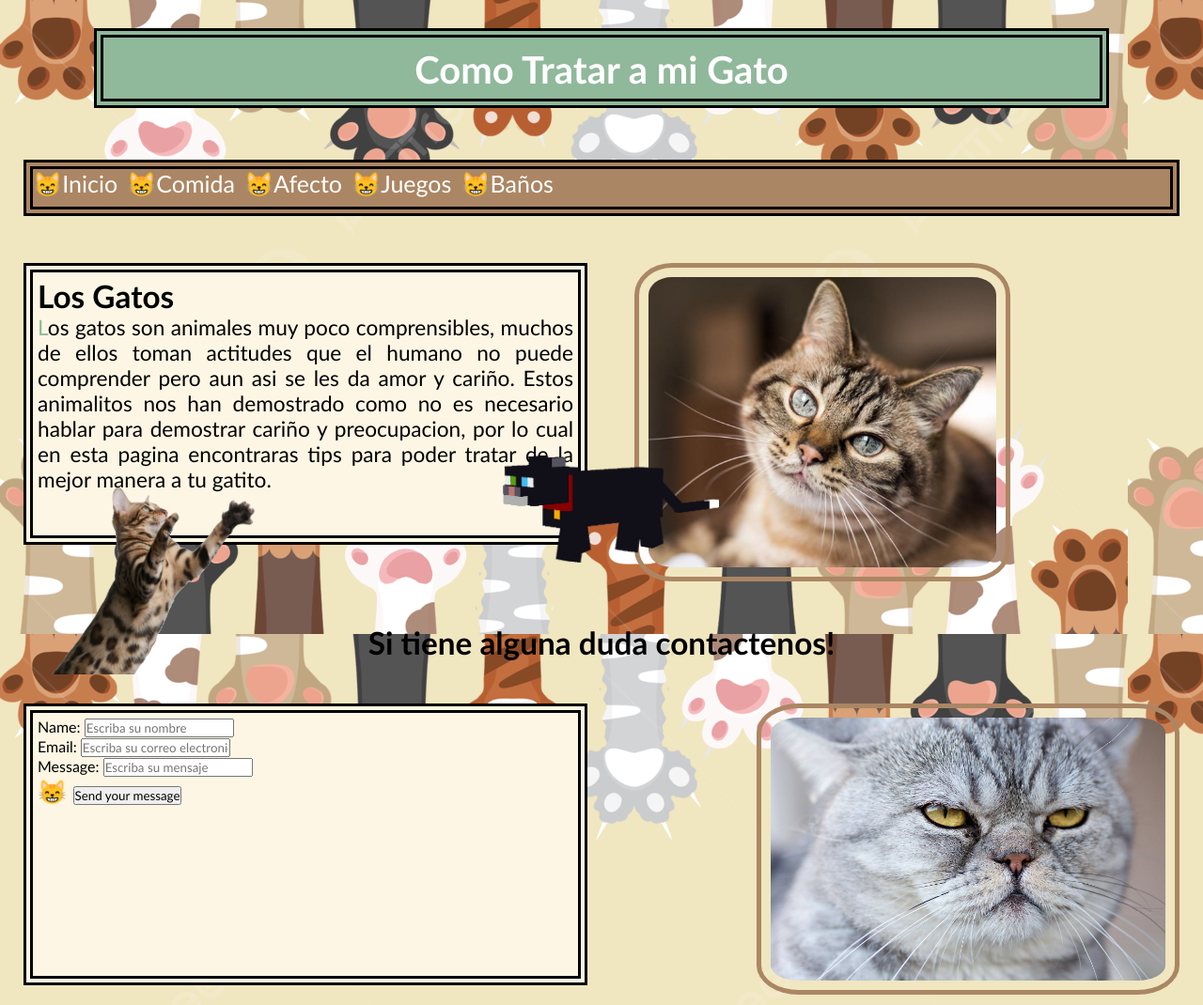
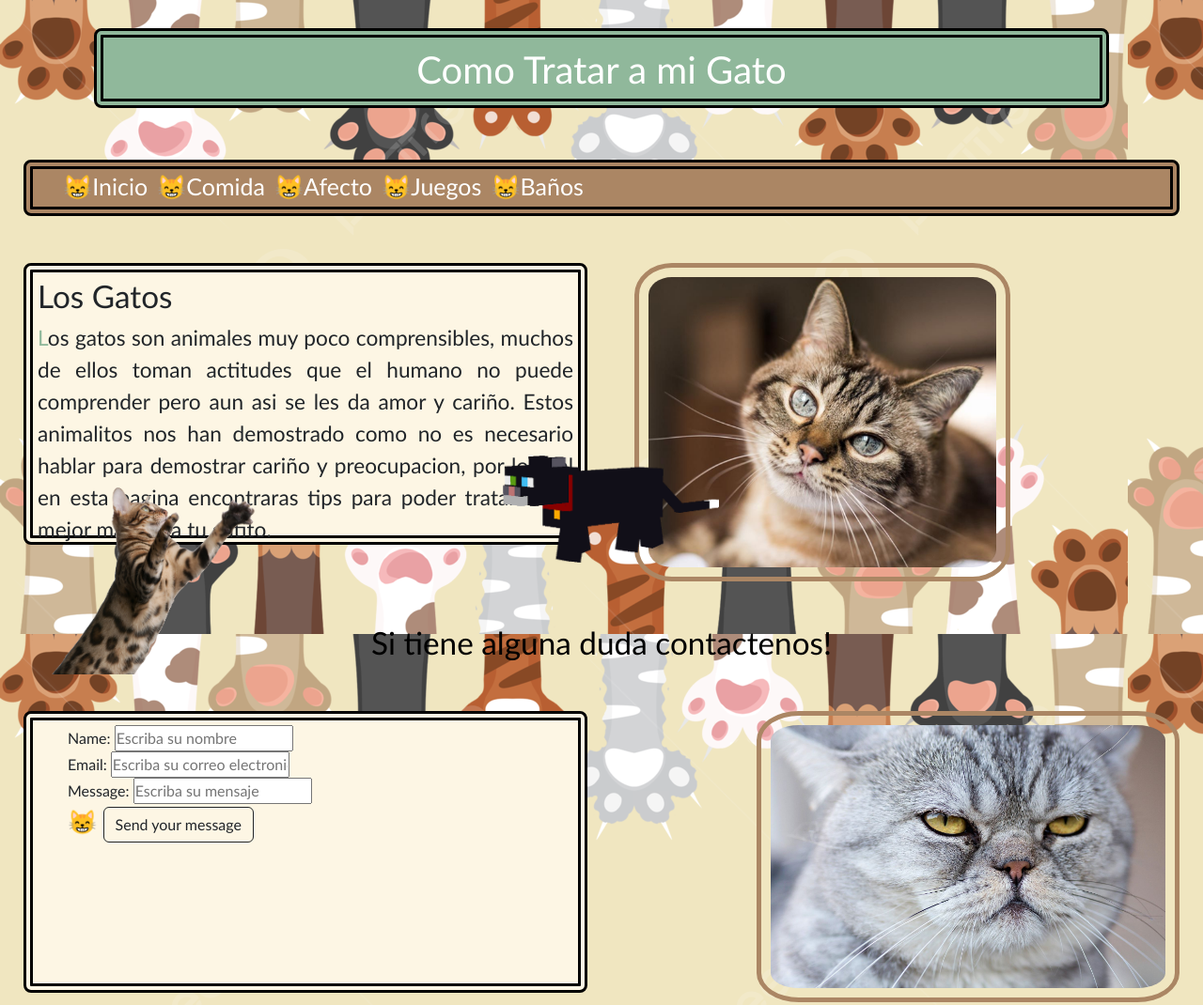
Before and after one commit to OrianaAldana/Proyecto-tutorial, a plain HTML site: page index.html in a window 1280 px wide. Shown: the top 1070 px of the page at 94% size. Drawn offline with nearby package versions, Linux system fonts and the light colour scheme; files that its build step writes are made by us from their sources; files whose address does not match are found by name.

Commit message:
Add files via upload

```diff
--- a/index.html
+++ b/index.html
@@ -5,14 +5,15 @@
     <meta name="viewport" content="width=device-width, initial-scale=1.0">
     <title>Mi Gatito</title>
     <link rel="stylesheet" href="src/css/style.css">
+    <link rel="stylesheet" href="https://cdn.jsdelivr.net/npm/bootstrap@5.2.3/dist/css/bootstrap.min.css">
 </head>
 <body class="fondo">
-    <header>
+    <header class="cabecera">
         <div class="titulo">
-            <h1 class="titulo__texto">Como Tratar a mi Gato</h1>
+            <h1 class="titulo__texto rounded-3">Como Tratar a mi Gato</h1>
         </div>
-     <nav class="menu">
-         <ul class="submenu">
+     <nav class="menu rounded-3">
+        <ul class="submenu">
             <li> <a class="button" href="index.html">Inicio</a> </li>
             <li> <a class="button" href="comida.html">Comida</a></li>
             <li> <a class="button" href="Afecto.html">Afecto</a> </li>
@@ -23,7 +24,7 @@
     </header>
     <section class="section">
         <article class="arti">
-            <div class="arti__card">
+            <div class="arti__card rounded-3">
                 <h2 class="arti__card__text">Los Gatos</h2>
                 <p class="arti__card__subtext">Los gatos son animales muy poco comprensibles, muchos de ellos toman actitudes que el humano no puede comprender pero aun asi se les da amor y cariño.
                     Estos animalitos nos han demostrado como no es necesario hablar para demostrar cariño y preocupacion, por lo cual en esta pagina encontraras tips para poder tratar de la mejor manera a tu gatito.
@@ -36,7 +37,7 @@
 
         <h1 class="cont">Si tiene alguna duda contactenos!</h1>
         <article class="arti__form" >
-            <div class="arti__card">
+            <div class="arti__card rounded-3">
                 <form action="/my-handling-form-page" method="post">
                     <ul>
                         <li>
@@ -52,7 +53,7 @@
                           <input placeholder="Escriba su mensaje"/>
                         </li>
                         <li class="button">
-                            <button type="submit">Send your message</button>
+                            <button class="rounded btn btn-outline-dark" type="submit">Send your message</button>
                           </li>
                     </ul>
                  </form>
@@ -61,5 +62,6 @@
         </article>
     </section>
     <footer><h5>Desarrollado por Oriana Aldana</h5><a href="https://github.com/OrianaAldana">Mi Pagina Web</a></footer>
+    <script src="https://cdn.jsdelivr.net/npm/bootstrap@4.6.2/dist/js/bootstrap.bundle.min.js"></script>
 </body>
 </html>
```
Also changed, not shown: Afecto.html (+7 -5 lines), baños.html (+6 -4 lines), comida.html (+7 -5 lines), contacto.html (+1 -1 lines), juegos.html (+6 -4 lines).
